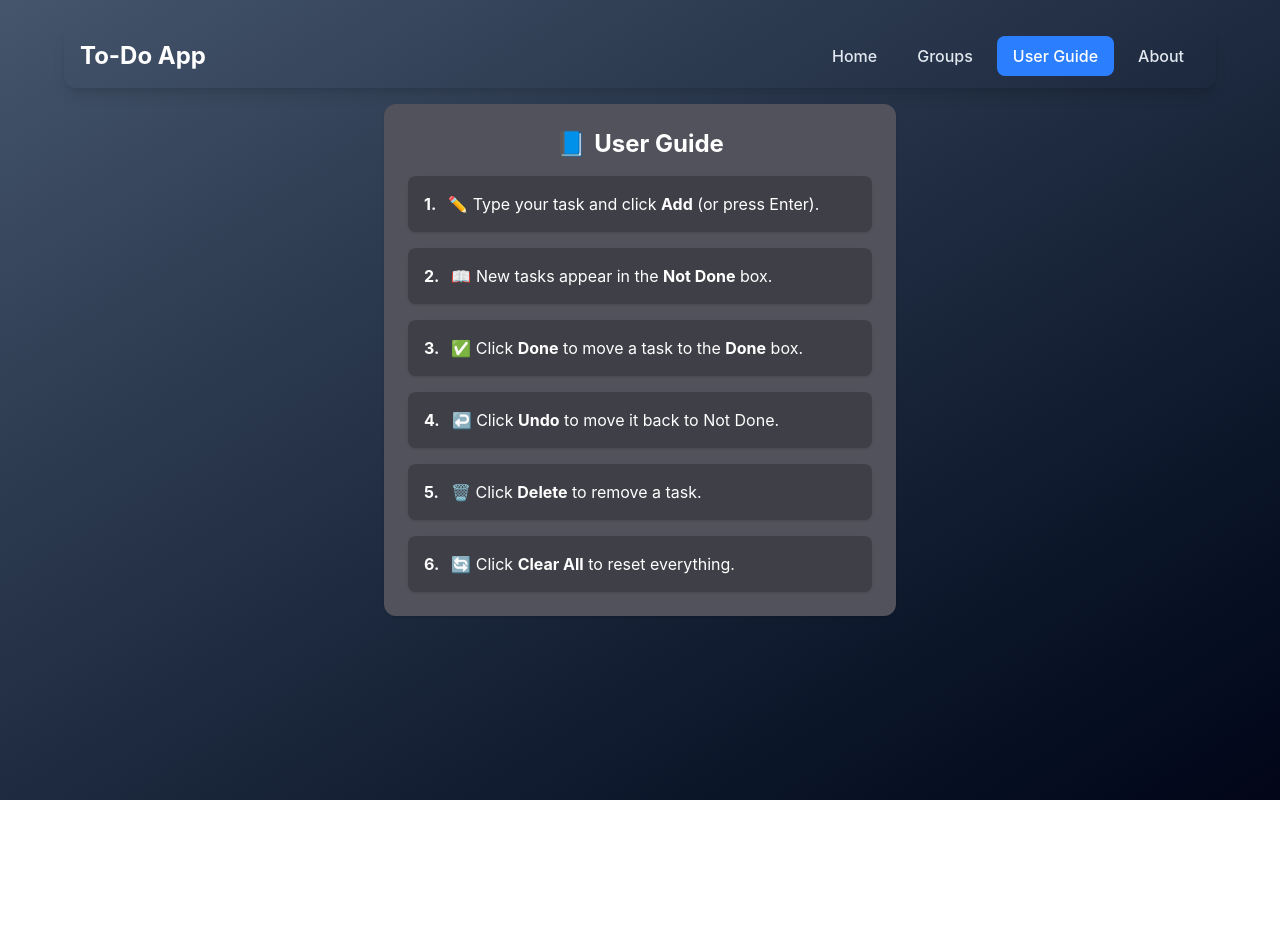
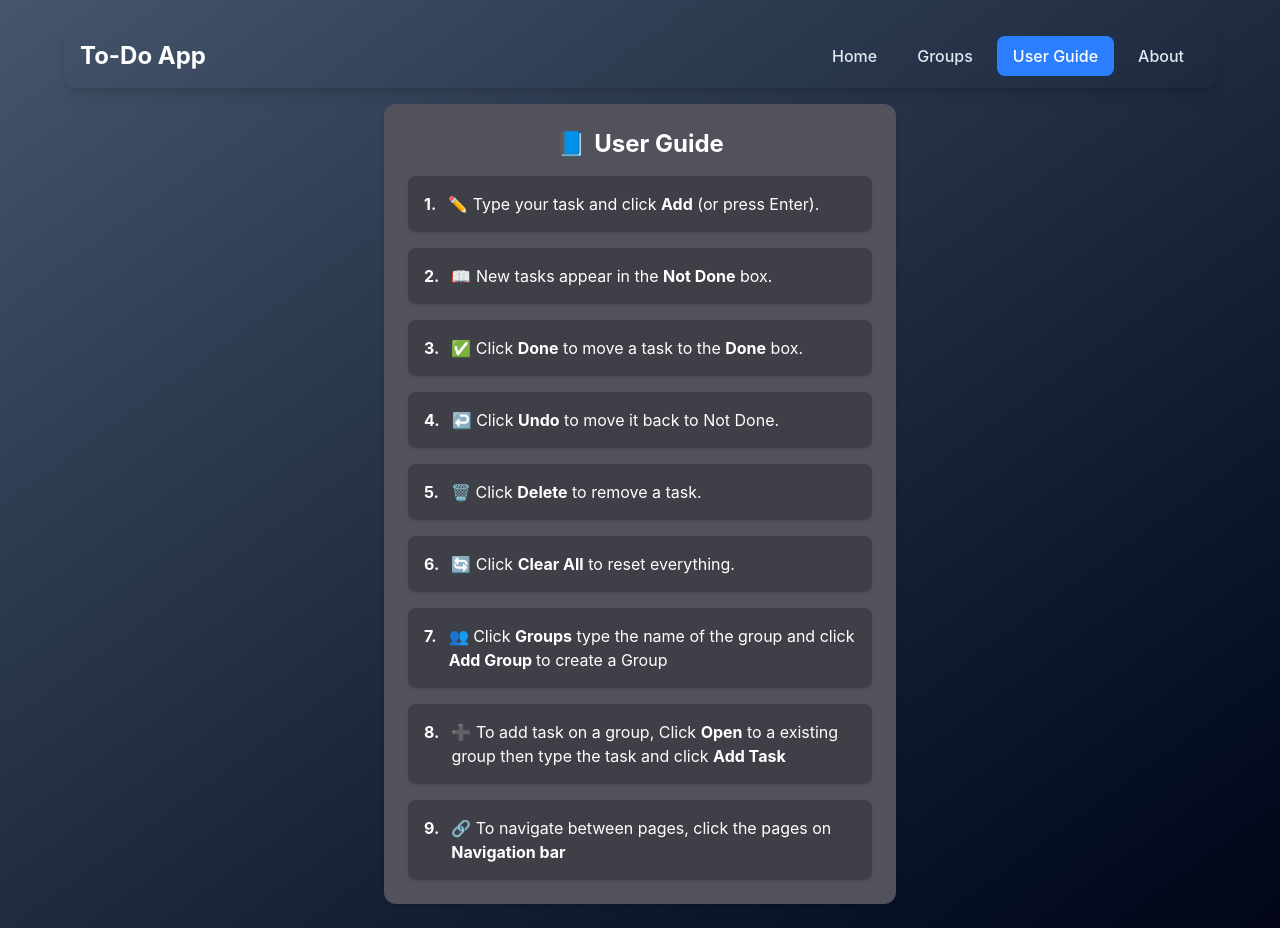
Before and after one commit to mrklln/Laboratory3-Todolist-Router, a React (Vite) app: page /userguide in a window 1280 px wide. Before the commit the page ends 800 px from the top, so only its background shows below. Built offline with nearby package versions, Linux system fonts and the light colour scheme.

Commit message:
add new user guide

```diff
--- a/src/pages/userguide.jsx
+++ b/src/pages/userguide.jsx
@@ -6,6 +6,9 @@ function Userguide() {
         <>↩️ Click <b>Undo</b> to move it back to Not Done.</>,
         <>🗑️ Click <b>Delete</b> to remove a task.</>,
         <>🔄 Click <b>Clear All</b> to reset everything.</>,
+        <>👥 Click <b>Groups</b> type the name of the group and click <b>Add Group </b>to create a Group</>,
+        <>➕ To add task on a group, Click <b>Open</b> to a existing group then type the task and click <b>Add Task</b></>,
+        <>🔗 To navigate between pages, click the pages on <b>Navigation bar</b></>
     ];
 
     return (
```
